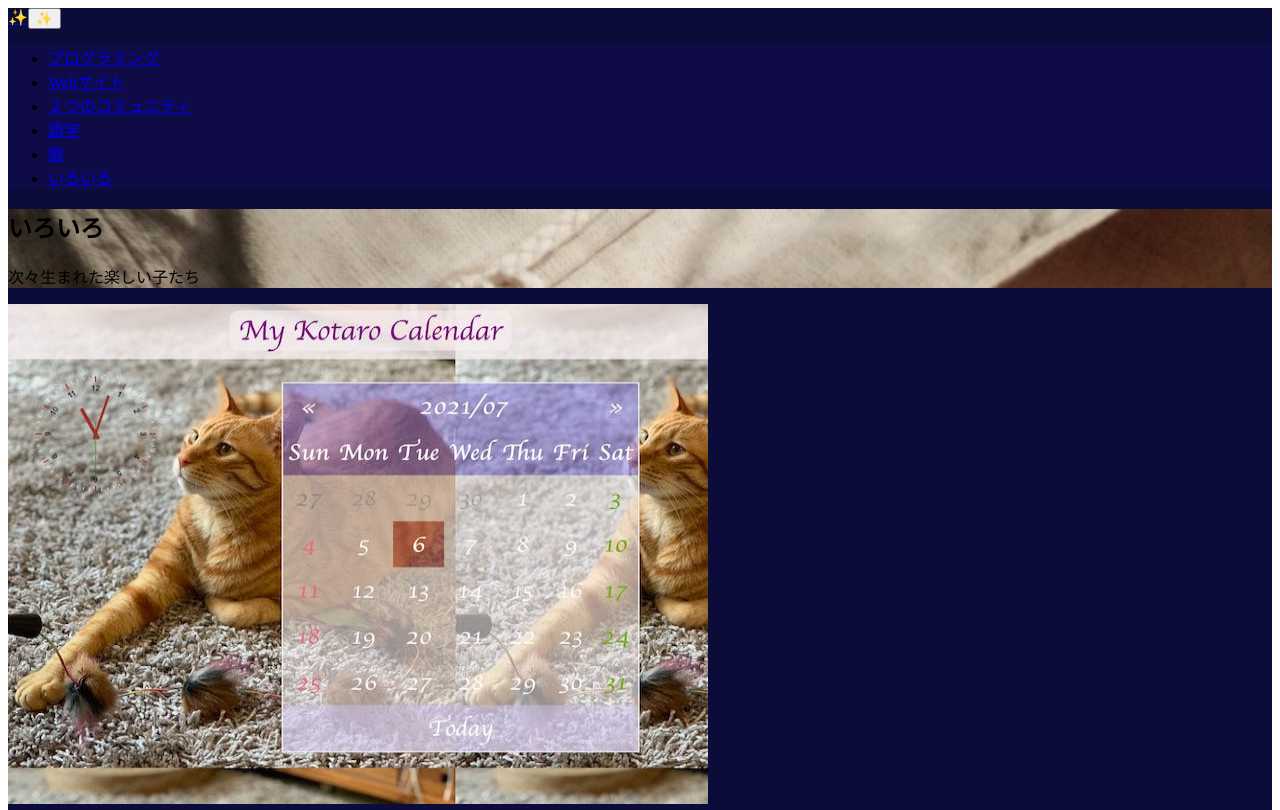
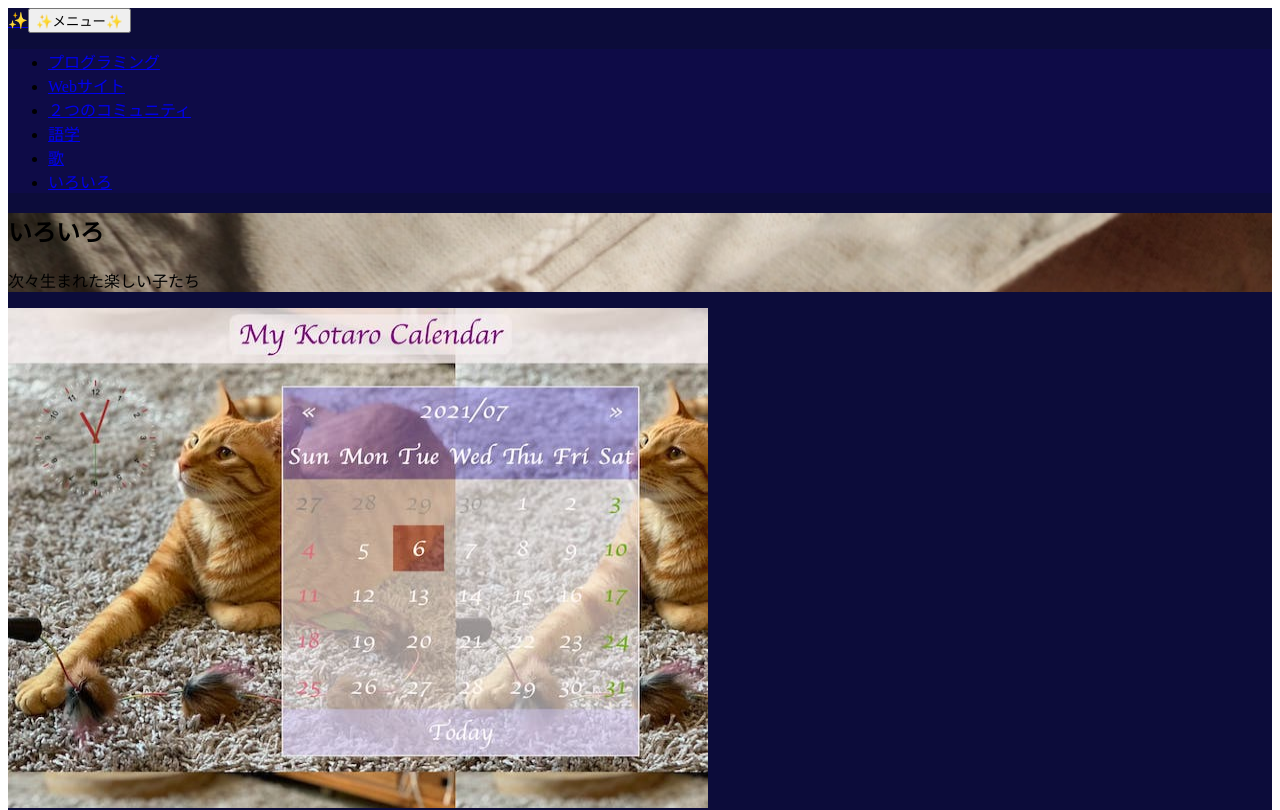
Before and after one commit to yoko-at-home/yoko-2021, a Next.js app: page /miscellaneous in a window 1280 px wide. Shown: the top 810 px of the page. Built offline with nearby package versions, Linux system fonts and the light colour scheme.

Commit message:
メニュー（テキスト）追加

```diff
--- a/src/components/NavBar.js
+++ b/src/components/NavBar.js
@@ -17,10 +17,7 @@ export const Navbar = () => {
                 className='inline-block py-2 mr-4 text-sm font-bold leading-relaxed uppercase whitespace-nowrap'
                 href='#pablo'
               >
-                <span
-                  role='img'
-                  aria-label='sparkles'
-                >
+                <span role='img' aria-label='sparkles'>
                   ✨
                 </span>
               </a>
@@ -34,10 +31,13 @@ export const Navbar = () => {
                 className='text-blue-50 fas fa-bars'
                 style={{ textShadow: "0px 0px 25px rgba(125, 125, 125, 0.8)" }}
               ></i> */}
-              <span
-                role='img'
-                aria-label='sparkles'
-              >
+              <span role='img' aria-label='sparkles animate-pulse'>
+                ✨
+              </span>
+              <span className='ml-2 text-xs text-yellow-100 animate-pulse'>
+                メニュー
+              </span>
+              <span role='img' aria-label='sparkles animate-pulse'>
                 ✨
               </span>
             </button>
```
